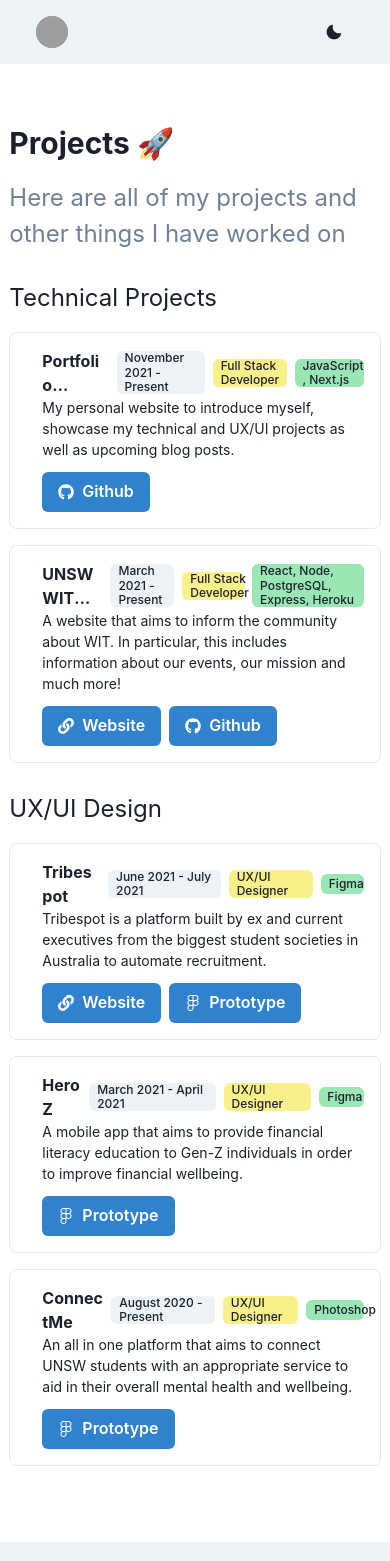
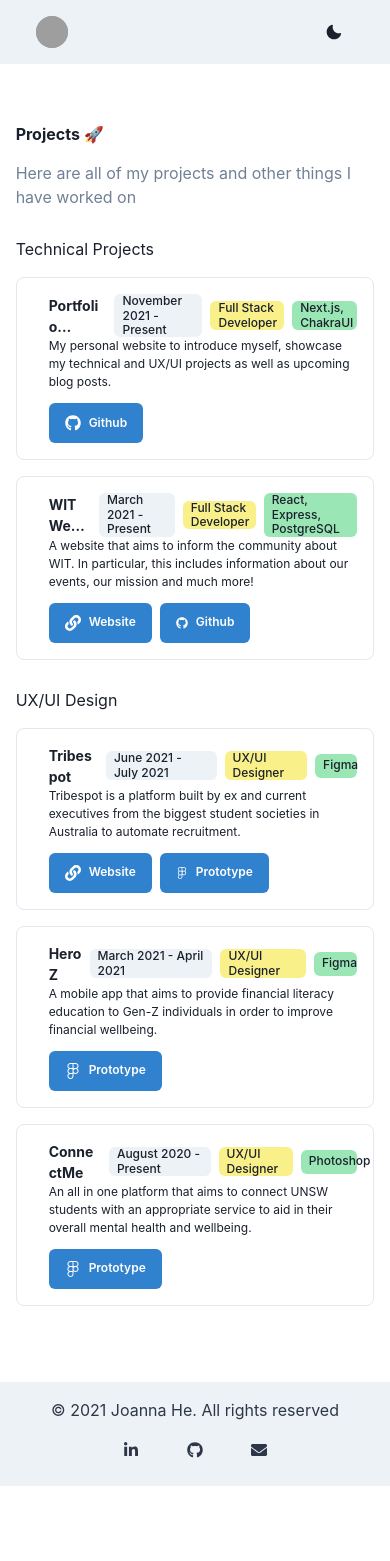
Before and after one commit to joanna209/website, a Next.js app: page /projects in a window 390 px wide. Shown: the top 1561 px of the page. After the commit the page ends 1486 px from the top, so only its background shows below. Built offline with nearby package versions, Linux system fonts and the light colour scheme; grey boxes are pictures that could not be loaded.

Commit message:
fixing responsiveness issues across the website

```diff
--- a/components/layout.js
+++ b/components/layout.js
@@ -1,4 +1,4 @@
-import React, {useEffect} from "react";
+import React from "react";
 import Navbar from "./navbar";
 import Footer from "./footer";
 
--- a/components/projectCards/connectMeCard.js
+++ b/components/projectCards/connectMeCard.js
@@ -27,7 +27,7 @@ export default function ConnectMeCard() {
       transition-timing-function="spring(1 100 10 10)"
       _hover={{ transform: "translateY(-4px)", shadow: "lg" }}
     >
-      {/*ConnectMe Card*/}
+      {/*Start of ConnectMe Card*/}
       <LinkBox
         rounded="lg"
         position="relative"
@@ -48,20 +48,20 @@ export default function ConnectMeCard() {
       <VStack align="start" justify="flex-start" spacing={1}>
         <VStack spacing={0} align="start">
           <HStack>
-            <Text fontWeight="bold" fontSize="md" noOfLines={2}>
+            <Text fontWeight="bold" fontSize={{ base: "sm", md: "md", lg: "lg" }} noOfLines={2}>
               ConnectMe
             </Text>
-            <Tag size="sm">August 2020 - Present</Tag>
-            <Tag size="sm" bg={useColorModeValue("yellow.200", "yellow.700")}>
+            <Tag fontSize={{ base: "xs", md: "sm", lg: "md" }}>August 2020 - Present</Tag>
+            <Tag fontSize={{ base: "xs", md: "sm", lg: "md" }} bg={useColorModeValue("yellow.200", "yellow.700")}>
               UX/UI Designer
             </Tag>
-            <Tag size="sm" bg={useColorModeValue("green.200", "green.700")}>
+            <Tag fontSize={{ base: "xs", md: "sm", lg: "md" }} bg={useColorModeValue("green.200", "green.700")}>
               Photoshop
             </Tag>
           </HStack>
 
           <Text
-            fontSize="sm"
+            fontSize={{ base: "xs", md: "sm", lg: "md" }}
             color={useColorModeValue("neutral.1000", "neutralD.1000")}
           >
             An all in one platform that aims to connect UNSW students with an
@@ -73,6 +73,7 @@ export default function ConnectMeCard() {
               <Link
                 href="https://www.figma.com/proto/S5wzsWY28hpPvpa7L1WqQo/ConnectMe?node-id=2%3A11&scaling=scale-down&page-id=0%3A1"
                 isExternal
+                fontSize={{ base: "xs", md: "sm", lg: "md" }}
               >
                 Prototype
               </Link>
--- a/components/projectCards/heroZCard.js
+++ b/components/projectCards/heroZCard.js
@@ -27,7 +27,7 @@ export default function HeroZCard() {
       transition-timing-function="spring(1 100 10 10)"
       _hover={{ transform: "translateY(-4px)", shadow: "lg" }}
     >
-      {/*ConnectMe Card*/}
+      {/*Start of HeroZ Card*/}
       <LinkBox
         rounded="lg"
         position="relative"
@@ -48,20 +48,20 @@ export default function HeroZCard() {
       <VStack align="start" justify="flex-start" spacing={1}>
         <VStack spacing={0} align="start">
           <HStack>
-            <Text fontWeight="bold" fontSize="md" noOfLines={2}>
+            <Text fontWeight="bold" fontSize={{ base: "sm", md: "md", lg: "lg" }} noOfLines={2}>
               HeroZ
             </Text>
-            <Tag size="sm">March 2021 - April 2021</Tag>
-            <Tag size="sm" bg={useColorModeValue("yellow.200", "yellow.700")}>
+            <Tag fontSize={{ base: "xs", md: "sm", lg: "md" }}>March 2021 - April 2021</Tag>
+            <Tag fontSize={{ base: "xs", md: "sm", lg: "md" }} bg={useColorModeValue("yellow.200", "yellow.700")}>
               UX/UI Designer
             </Tag>
-            <Tag size="sm" bg={useColorModeValue("green.200", "green.700")}>
+            <Tag fontSize={{ base: "xs", md: "sm", lg: "md" }} bg={useColorModeValue("green.200", "green.700")}>
               Figma
             </Tag>
           </HStack>
 
           <Text
-            fontSize="sm"
+            fontSize={{ base: "xs", md: "sm", lg: "md" }}
             color={useColorModeValue("neutral.1000", "neutralD.1000")}
           >
             A mobile app that aims to provide financial literacy education to
@@ -72,6 +72,7 @@ export default function HeroZCard() {
               <Link
                 href="https://www.figma.com/proto/7b3JlZ92EYiGSkeuXJkMix/Wireframe---Sandbox-Challenge?node-id=66%3A4&scaling=scale-down&page-id=66%3A4"
                 isExternal
+                fontSize={{ base: "xs", md: "sm", lg: "md" }}
               >
                 Prototype
               </Link>
@@ -79,7 +80,7 @@ export default function HeroZCard() {
           </HStack>
         </VStack>
       </VStack>
-      {/*End of ConnectMe Card*/}
+      {/*End of HeroZ Card*/}
     </HStack>
   );
 }
--- a/components/projectCards/personalWebsite.js
+++ b/components/projectCards/personalWebsite.js
@@ -48,20 +48,20 @@ import {
         <VStack align="start" justify="flex-start" spacing={1}>
           <VStack spacing={0} align="start">
             <HStack>
-              <Text fontWeight="bold" fontSize="md" noOfLines={2}>
+              <Text fontWeight="bold" fontSize={{ base: "sm", md: "md", lg: "lg" }} noOfLines={2}>
                 Portfolio Website
               </Text>
-              <Tag size="sm">November 2021 - Present</Tag>
-              <Tag size="sm" bg={useColorModeValue("yellow.200", "yellow.700")}>
+              <Tag fontSize={{ base: "xs", md: "sm", lg: "md" }}>November 2021 - Present</Tag>
+              <Tag fontSize={{ base: "xs", md: "sm", lg: "md" }} bg={useColorModeValue("yellow.200", "yellow.700")}>
                 Full Stack Developer
               </Tag>
-              <Tag size="sm" bg={useColorModeValue("green.200", "green.700")}>
-                JavaScript, Next.js
+              <Tag fontSize={{ base: "xs", md: "sm", lg: "md" }} bg={useColorModeValue("green.200", "green.700")}>
+                Next.js, ChakraUI
               </Tag>
             </HStack>
 
             <Text
-              fontSize="sm"
+              fontSize={{ base: "xs", md: "sm", lg: "md" }}
               color={useColorModeValue("neutral.1000", "neutralD.1000")}
             >
               My personal website to introduce myself, showcase my technical and UX/UI projects as well as upcoming blog posts.
@@ -72,6 +72,7 @@ import {
                 <Link
                   href="https://github.com/joanna209/website"
                   isExternal
+                  fontSize={{ base: "xs", md: "sm", lg: "md" }}
                 >
                   Github
                 </Link>
--- a/components/projectCards/tribespotCard.js
+++ b/components/projectCards/tribespotCard.js
@@ -49,20 +49,20 @@ export default function TribespotCard() {
       <VStack align="start" justify="flex-start" spacing={1}>
         <VStack spacing={0} align="start">
           <HStack>
-            <Text fontWeight="bold" fontSize="md" noOfLines={2}>
+            <Text fontWeight="bold" fontSize={{ base: "sm", md: "md", lg: "lg" }} noOfLines={2}>
               Tribespot
             </Text>
-            <Tag size="sm">June 2021 - July 2021</Tag>
-            <Tag size="sm" bg={useColorModeValue("yellow.200", "yellow.700")}>
+            <Tag fontSize={{ base: "xs", md: "sm", lg: "md" }}>June 2021 - July 2021</Tag>
+            <Tag fontSize={{ base: "xs", md: "sm", lg: "md" }} bg={useColorModeValue("yellow.200", "yellow.700")}>
               UX/UI Designer
             </Tag>
-            <Tag size="sm" bg={useColorModeValue("green.200", "green.700")}>
+            <Tag fontSize={{ base: "xs", md: "sm", lg: "md" }} bg={useColorModeValue("green.200", "green.700")}>
               Figma
             </Tag>
           </HStack>
 
           <Text
-            fontSize="sm"
+            fontSize={{ base: "xs", md: "sm", lg: "md" }}
             color={useColorModeValue("neutral.1000", "neutralD.1000")}
           >
             Tribespot is a platform built by ex and current executives from the
@@ -71,13 +71,13 @@ export default function TribespotCard() {
 
           <HStack pt={3}>
             <Button leftIcon={<FaLink />} colorScheme="blue" variant="solid">
-              <Link href="https://tribespot.co/" isExternal>
+              <Link href="https://tribespot.co/" isExternal fontSize={{ base: "xs", md: "sm", lg: "md" }}>
                 Website
               </Link>
             </Button>
-            <Button leftIcon={<FaFigma />} colorScheme="blue" variant="solid">
+            <Button leftIcon={<FaFigma />} colorScheme="blue" variant="solid" fontSize={{ base: "xs", md: "sm", lg: "md" }}>
               <Link
-                href="https://www.figma.com/proto/S5wzsWY28hpPvpa7L1WqQo/ConnectMe?node-id=2%3A11&scaling=scale-down&page-id=0%3A1"
+                href="https://www.figma.com/proto/Ci8h9JaNMyWcUV7ZnHguWW/Prototype-(final)?embed_host=notion&kind=&node-id=156%3A2385&page-id=156%3A2017&scaling=scale-down&show-proto-sidebar=1&starting-point-node-id=156%3A2385"
                 isExternal
               >
                 Prototype
--- a/components/projectCards/witWebsite.js
+++ b/components/projectCards/witWebsite.js
@@ -48,20 +48,20 @@ import {
         <VStack align="start" justify="flex-start" spacing={1}>
           <VStack spacing={0} align="start">
             <HStack>
-              <Text fontWeight="bold" fontSize="md" noOfLines={2}>
-                UNSW WIT Website
+              <Text fontWeight="bold" fontSize={{ base: "sm", md: "md", lg: "lg" }} noOfLines={2}>
+                WIT Website
               </Text>
-              <Tag size="sm">March 2021 - Present</Tag>
-              <Tag size="sm" bg={useColorModeValue("yellow.200", "yellow.700")}>
+              <Tag fontSize={{ base: "xs", md: "sm", lg: "md" }}>March 2021 - Present</Tag>
+              <Tag fontSize={{ base: "xs", md: "sm", lg: "md" }} bg={useColorModeValue("yellow.200", "yellow.700")}>
                 Full Stack Developer
               </Tag>
-              <Tag size="sm" bg={useColorModeValue("green.200", "green.700")}>
-                React, Node, PostgreSQL, Express, Heroku
+              <Tag fontSize={{ base: "xs", md: "sm", lg: "md" }} bg={useColorModeValue("green.200", "green.700")}>
+                React, Express, PostgreSQL
               </Tag>
             </HStack>
 
             <Text
-              fontSize="sm"
+              fontSize={{ base: "xs", md: "sm", lg: "md" }}
               color={useColorModeValue("neutral.1000", "neutralD.1000")}
             >
               A website that aims to inform the community about WIT. In particular, this includes information about our events, our mission and much more!
@@ -69,11 +69,11 @@ import {
 
             <HStack pt={3}>
               <Button leftIcon={<FaLink />} colorScheme="blue" variant="solid">
-                <Link href="https://unswwit.com/#/" isExternal>
+                <Link href="https://unswwit.com/#/" isExternal fontSize={{ base: "xs", md: "sm", lg: "md" }}>
                   Website
                 </Link>
               </Button>
-              <Button leftIcon={<FaGithub />} colorScheme="blue" variant="solid">
+              <Button leftIcon={<FaGithub />} colorScheme="blue" variant="solid" fontSize={{ base: "xs", md: "sm", lg: "md" }}>
                 <Link
                   href="https://github.com/unswwit/website"
                   isExternal
--- a/pages/projects.js
+++ b/pages/projects.js
@@ -19,21 +19,21 @@ export default function Projects() {
       <VStack spacing={12}>
         <VStack spacing={4} align="start">
           {/* Start of Projects Section */}
-          <Heading fontSize="3xl" pt={10}>
+          <Heading fontSize={{ base: "1xl", md: "2xl", lg: "3xl" }} pt={10}>
             Projects{" "}
             <span role="img" aria-label="rocket">
               🚀
             </span>
           </Heading>
-          <Text color={"gray.500"} maxW={"3xl"} fontSize="2xl">
+          <Text color={"gray.500"} fontSize={{ base: "0xl", md: "1xl", lg: "2xl" }}>
             Here are all of my projects and other things I have worked on
           </Text>
-          <Text maxW={"3xl"} fontSize="2xl" pt={3}>
+          <Text maxW={"3xl"} fontSize={{ base: "1xl", md: "2xl", lg: "3xl" }} pt={3}>
             Technical Projects
           </Text>
           <PersonalWebsiteCard />
           <WITCard />
-          <Text maxW={"3xl"} fontSize="2xl" pt={3}>
+          <Text maxW={"3xl"} fontSize={{ base: "1xl", md: "2xl", lg: "3xl" }} pt={3}>
             UX/UI Design
           </Text>
           <TribespotCard />
```
Also changed, not shown: pages/index.js (+16 -6 lines).
